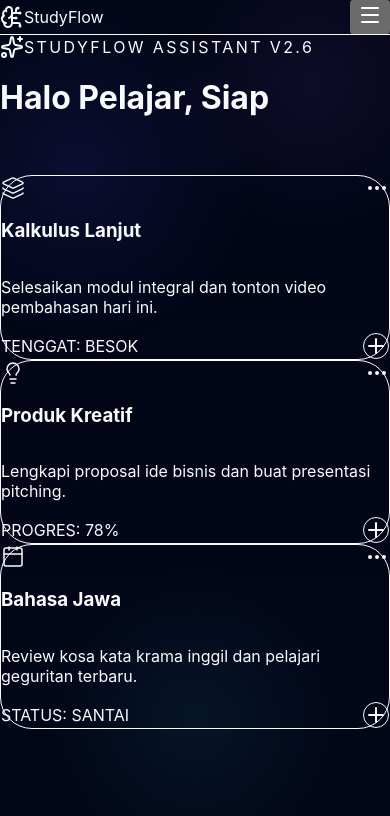
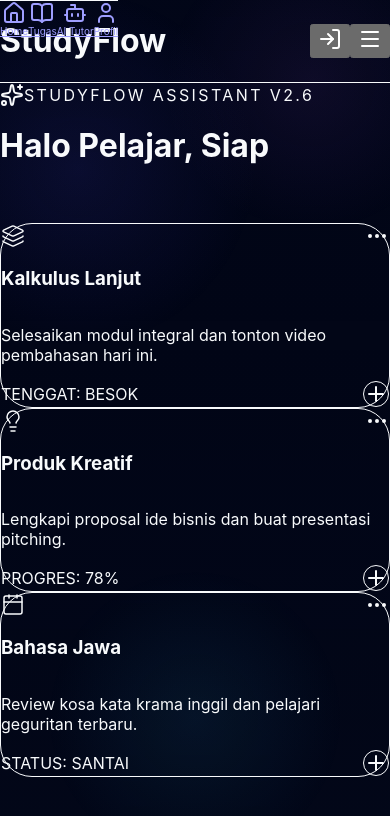
Before and after one commit to baktiadiananda411-a11y/studyflow-ai-2, a Next.js app: page /dashboard in a window 390 px wide. Shown: the top 816 px of the page. Built offline with nearby package versions, Linux system fonts and the light colour scheme; no server answers.

Commit message:
tombol login

```diff
--- a/app/dashboard/layout.tsx
+++ b/app/dashboard/layout.tsx
@@ -1,42 +1,133 @@
 // @ts-nocheck
 "use client";
 
-import { useState } from "react";
-// Alamat foldernya sudah diperbaiki dengan menambahkan "/layout"
-import ResponsiveSidebar from "@/components/layout/ResponsiveSidebar";
-import MobileHeader from "@/components/layout/MobileHeader";
+import { useState, useEffect } from "react";
+import Link from "next/link";
+import { Home, BookOpen, Bot, User, Menu, LogIn, LogOut } from "lucide-react";
+// Import sistem Autentikasi Firebase
+import { auth } from "@/lib/firebase/config";
+import { signInWithPopup, GoogleAuthProvider, signOut, onAuthStateChanged } from "firebase/auth";
 
-export default function DashboardLayout({
-  children,
-}: {
-  children: React.ReactNode;
-}) {
-  const [isMobileMenuOpen, setIsMobileMenuOpen] = useState(false);
+export default function DashboardLayout({ children }: { children: React.ReactNode }) {
+  // State untuk melacak apakah ada user yang sedang login
+  const [user, setUser] = useState<any>(null);
+
+  // Mendeteksi status login secara real-time
+  useEffect(() => {
+    const unsubscribe = onAuthStateChanged(auth, (currentUser) => {
+      setUser(currentUser);
+    });
+    return () => unsubscribe();
+  }, []);
+
+  // Fungsi untuk memunculkan Pop-up Login Google
+  const handleLogin = async () => {
+    const provider = new GoogleAuthProvider();
+    try {
+      await signInWithPopup(auth, provider);
+    } catch (error) {
+      console.error("Gagal login:", error);
+    }
+  };
+
+  // Fungsi untuk Logout
+  const handleLogout = async () => {
+    try {
+      await signOut(auth);
+    } catch (error) {
+      console.error("Gagal logout:", error);
+    }
+  };
 
   return (
-    <div className="flex min-h-screen bg-slate-950 overflow-hidden">
+    <div className="min-h-screen bg-slate-950 flex flex-col md:flex-row">
 
-      {/* Sidebar Canggih Kita */}
-      <ResponsiveSidebar
-        isOpen={isMobileMenuOpen}
-        onClose={() => setIsMobileMenuOpen(false)}
-      />
+      {/* 1. HEADER KHUSUS HP */}
+      <header className="md:hidden flex items-center justify-between p-4 border-b border-slate-800 bg-slate-950 z-20 sticky top-0">
+        <h1 className="text-white font-bold text-lg">StudyFlow</h1>
+        <div className="flex items-center gap-4">
+          {/* Tombol Login/Logout mini di header HP */}
+          {!user ? (
+            <button onClick={handleLogin} className="text-blue-400 hover:text-blue-300">
+              <LogIn className="w-5 h-5" />
+            </button>
+          ) : (
+            <button onClick={handleLogout} className="text-red-400 hover:text-red-300">
+              <LogOut className="w-5 h-5" />
+            </button>
+          )}
+          <button className="text-slate-400 p-1 hover:text-white transition-colors">
+            <Menu className="w-6 h-6" />
+          </button>
+        </div>
+      </header>
 
-      {/* Area Konten Kanan */}
-      <div className="flex-1 flex flex-col h-screen overflow-hidden min-w-0">
+      {/* 2. SIDEBAR KHUSUS LAPTOP/TABLET */}
+      <aside className="hidden md:flex flex-col w-64 bg-slate-900 border-r border-slate-800 p-6 z-20 sticky top-0 h-screen">
+        <h1 className="text-white font-bold text-2xl mb-10 px-3">StudyFlow</h1>
 
-        {/* Header khusus HP */}
-        <MobileHeader
-          isMenuOpen={isMobileMenuOpen}
-          onMenuClick={() => setIsMobileMenuOpen(!isMobileMenuOpen)}
-        />
+        <nav className="flex flex-col gap-2 flex-1">
+          <Link href="/dashboard" className="flex items-center gap-3 text-slate-300 hover:text-white hover:bg-slate-800 p-3 rounded-xl transition-all">
+            <Home className="w-5 h-5" /> Dashboard
+          </Link>
+          <Link href="/dashboard/tugas" className="flex items-center gap-3 text-slate-300 hover:text-white hover:bg-slate-800 p-3 rounded-xl transition-all">
+            <BookOpen className="w-5 h-5" /> Tugas
+          </Link>
+          <Link href="/dashboard/chat" className="flex items-center gap-3 text-indigo-400 bg-indigo-500/10 p-3 rounded-xl transition-all font-medium">
+            <Bot className="w-5 h-5" /> AI Tutor
+          </Link>
+        </nav>
 
-        {/* Area Utama (Chat, Note, dll) */}
-        <main className="flex-1 overflow-y-auto">
-          {children}
-        </main>
+        {/* AREA BAWAH SIDEBAR (Profil & Login/Logout) */}
+        <div className="mt-auto border-t border-slate-800 pt-4 flex flex-col gap-2">
+          <Link href="/dashboard/profil" className="flex items-center gap-3 text-slate-400 hover:text-white p-3 rounded-xl transition-all">
+            <User className="w-5 h-5" /> Profil
+          </Link>
 
-      </div>
+          {/* Logika Tombol Login/Logout */}
+          {!user ? (
+            <button
+              onClick={handleLogin}
+              className="flex items-center gap-3 text-slate-900 bg-white hover:bg-slate-200 p-3 rounded-xl transition-all font-bold mt-2"
+            >
+              <LogIn className="w-5 h-5" /> Login Google
+            </button>
+          ) : (
+            <button
+              onClick={handleLogout}
+              className="flex items-center gap-3 text-red-400 hover:bg-red-500/10 hover:text-red-300 p-3 rounded-xl transition-all font-medium mt-2"
+            >
+              <LogOut className="w-5 h-5" /> Logout
+            </button>
+          )}
+        </div>
+      </aside>
+
+      {/* 3. AREA KONTEN UTAMA */}
+      <main className="flex-1 overflow-y-auto pb-20 md:pb-0 h-screen">
+        {children}
+      </main>
+
+      {/* 4. MENU BAWAH KHUSUS HP */}
+      <nav className="md:hidden fixed bottom-0 left-0 right-0 bg-slate-900/95 backdrop-blur-md border-t border-slate-800 flex justify-around items-center p-3 z-50 pb-safe">
+        <Link href="/dashboard" className="flex flex-col items-center gap-1.5 text-slate-400 hover:text-white">
+          <Home className="w-5 h-5" />
+          <span className="text-[10px] font-medium">Home</span>
+        </Link>
+        <Link href="/dashboard/tugas" className="flex flex-col items-center gap-1.5 text-slate-400 hover:text-white">
+          <BookOpen className="w-5 h-5" />
+          <span className="text-[10px] font-medium">Tugas</span>
+        </Link>
+        <Link href="/dashboard/chat" className="flex flex-col items-center gap-1.5 text-indigo-400">
+          <Bot className="w-5 h-5" />
+          <span className="text-[10px] font-medium">AI Tutor</span>
+        </Link>
+        <Link href="/dashboard/profil" className="flex flex-col items-center gap-1.5 text-slate-400 hover:text-white">
+          <User className="w-5 h-5" />
+          <span className="text-[10px] font-medium">Profil</span>
+        </Link>
+      </nav>
+
     </div>
   );
 }
```
